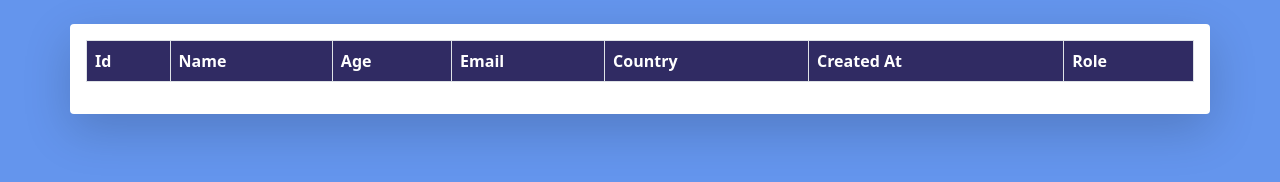
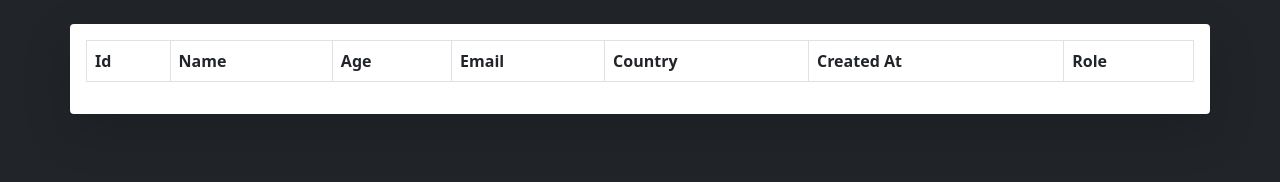
Before and after one commit to Ignacio-Pavone/API-Social-APP, a website: page src/public/Users/getAllUsers.html in a window 1280 px wide. Drawn offline with nearby package versions, Linux system fonts and the light colour scheme; no server answers.

Commit message:
change : colors

```diff
--- a/src/public/Users/getAllUsers.html
+++ b/src/public/Users/getAllUsers.html
@@ -10,19 +10,13 @@
     <title>Mostrando Usuarios</title>
 
     <style>
-        body {
-            background-color: cornflowerblue;
-        }
 
-        table thead {
-            background: #302b63;
-            color: white;
-        }
     </style>
 </head>
 
-<body>
-    <div class="container mt-4 shadow-lg p-3 mb-5 bg-body rounded">
+
+    <body class ="bg-dark">
+        <div class=" container mt-4 shadow-lg p-3 mb-5 bg-body rounded">
             <table class="table table-bordered table-striped">
                 <thead>
                     <tr>
@@ -62,4 +56,5 @@
         </script>
     </body>
 
+
 </html>
```
Also changed, not shown: src/public/Categories/createCategory.html (+1 -12 lines), src/public/Categories/deleteCategory.html (+1 -11 lines), src/public/Categories/getAllCategories.html (+1 -12 lines), src/public/Categories/getOneCategory.html (+1 -10 lines), src/public/Categories/updateCategory.html (+1 -12 lines), src/public/Posts/createPost.html (+1 -12 lines), src/public/Posts/deletePost.html (+1 -12 lines), src/public/Posts/getAllPosts.html (+1 -12 lines), src/public/Posts/getOnePost.html (+1 -10 lines), src/public/Posts/updatePost.html (+2 -12 lines), src/public/Users/createUser.html (+1 -1 lines), src/public/Users/getUser.html (+2 -10 lines), src/public/Users/updateUser.html (+1 -12 lines), src/public/Users/userDelete.html (+1 -10 lines). Lines whose indentation alone changed are shown as unchanged.
